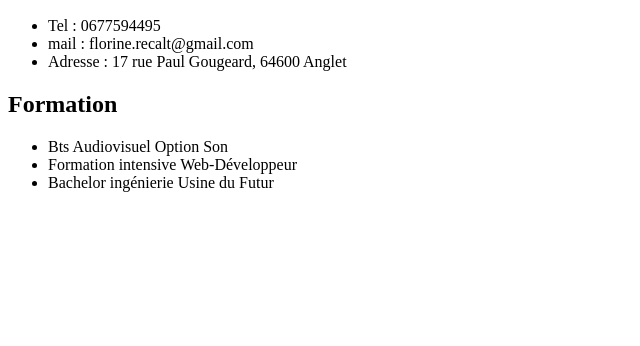
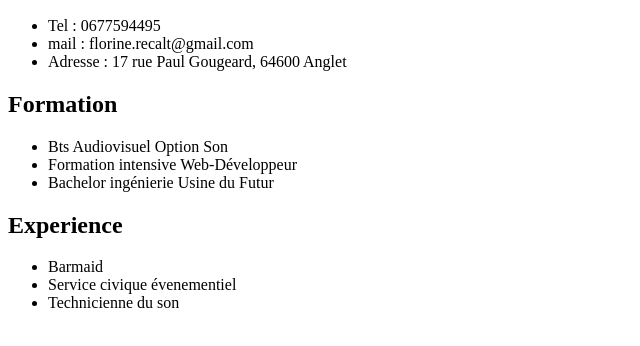
Before and after one commit to florineRcltG/florineRcltG.github.io, a plain HTML site: page index.html in a window 1280 px wide. Shown: the part 110-456 px from the top of the page, without its empty margins (0-640 px from the left). Drawn offline with Linux system fonts and the light colour scheme.

Commit message:
Add experience infos

```diff
--- a/index.html
+++ b/index.html
@@ -26,5 +26,15 @@
             <li>Bachelor ingénierie Usine du Futur</li>
         </ul>
     </div>
+
+    <div id="experience">
+        <h2>Experience</h2>
+        <ul>
+            <li>Barmaid</li>
+            <li>Service civique évenementiel</li>
+            <li>Technicienne du son</li>
+        </ul>
+    </div>
+
 </body>
 </html>
```
